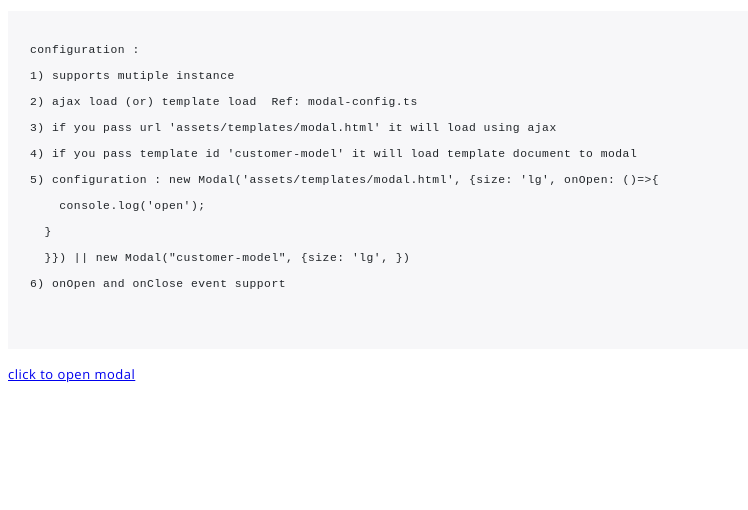
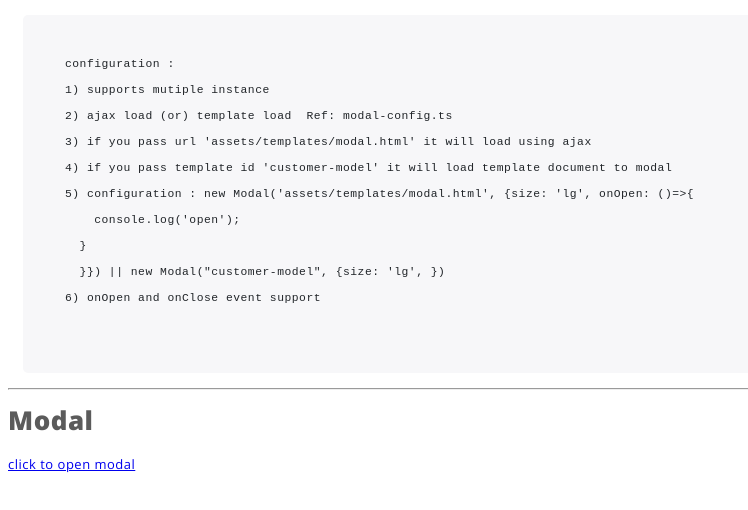
Before and after one commit to arunbharath91/Modal, a website built with webpack: page src/index.html in a window 1280 px wide. Shown: the whole page, without its empty margins (0-748 px from the left). Built offline with nearby package versions, Linux system fonts and the light colour scheme.

Commit message:
++update

```diff
--- a/src/index.html
+++ b/src/index.html
@@ -30,6 +30,8 @@
    6) onOpen and onClose event support
    </code>
    </pre>
+   <hr/>
+<h1>Modal</h1>
   <a href="#" data-toggle="modal" data-target="#videoModal">
     click to open modal
   </a>
--- a/src/style.scss
+++ b/src/style.scss
@@ -21,11 +21,15 @@ body {
 }
 
 pre {
-    display: block;
-    font-size: 87.5%;
-    color: #212529;
-    background-color: #f7f7f9;
+  display: block;
+  font-size: 87.5%;
+  color: #212529;
+  background-color: #f7f7f9;
+  padding: 10px 20px;
+  margin: 15px;
+  border-radius: 5px;
+  overflow-y: auto;
 }
 code {
-      line-height: 26px;
+    line-height: 26px;
 }
```
